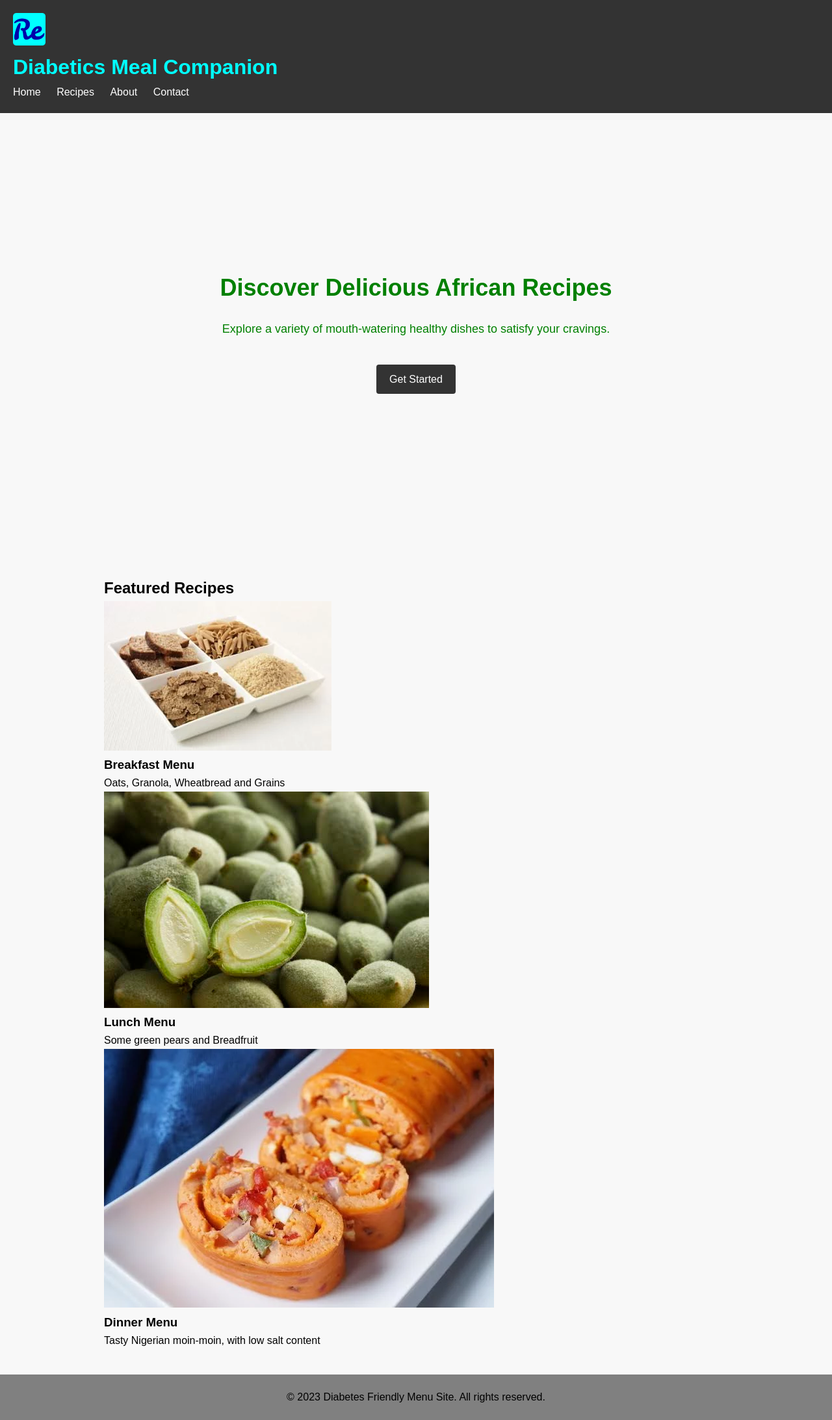
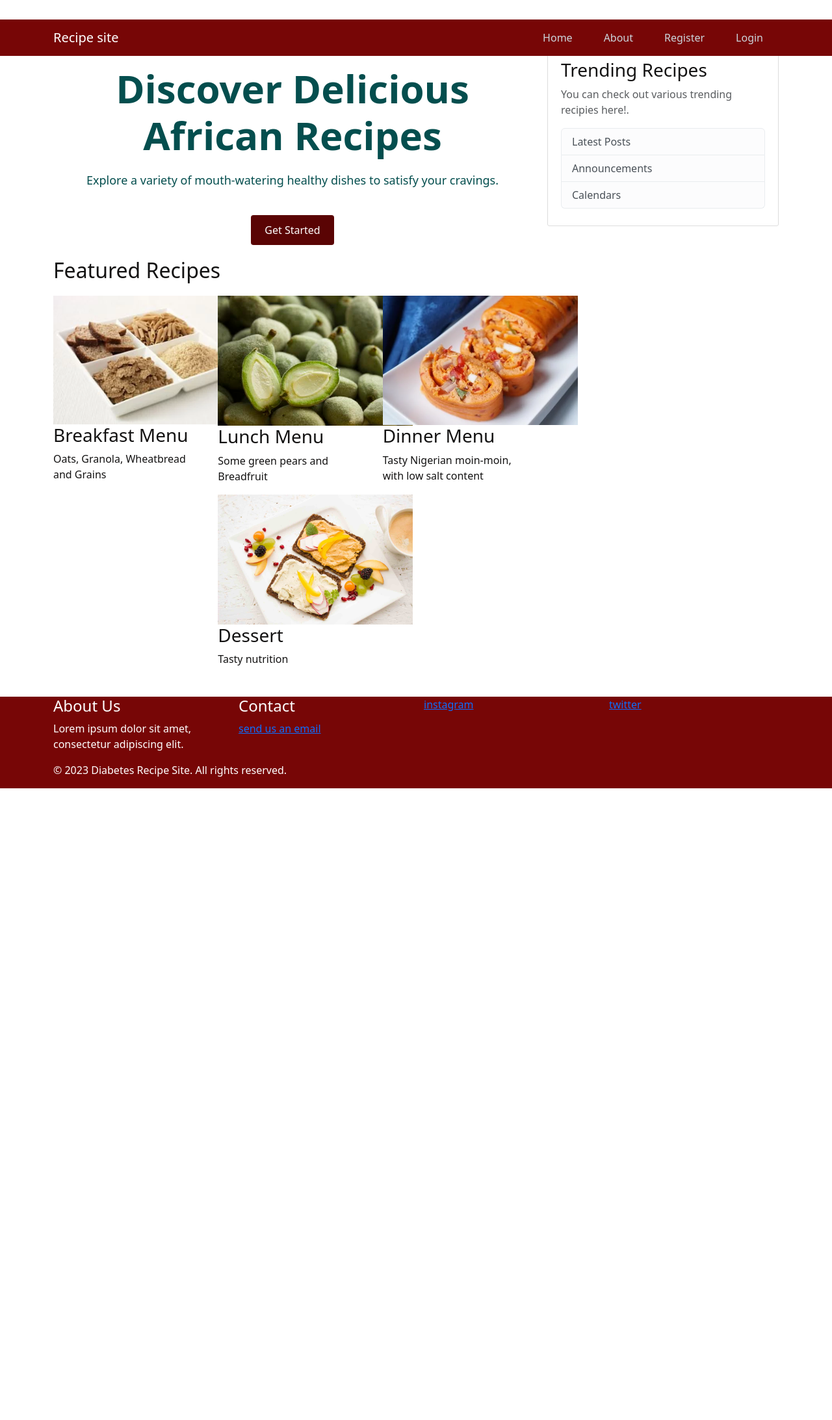
Before and after one commit to GodswillAikpitanyi/Recipe_App, a Flask app: template recipeapp/templates/landing_page.html in a window 1280 px wide. Shown: the whole page at 65% size. After the commit the page ends 1213 px from the top, so only its background shows below. Run offline with Flask 3, Linux system fonts and the light colour scheme; the template is opened without the code that fills it: most values are stand-ins (such as "Sample title", 1, 10 or a date in 2020).

Commit message:
updated stying

```diff
--- a/recipeapp/routes.py
+++ b/recipeapp/routes.py
@@ -28,6 +28,10 @@ posts = [
 def home():
     return (render_template('home.html', posts=posts))
 
+@app.route("/landing_page", methods=['GET', 'POST'])
+def landing_page():
+    return (render_template('landing_page.html', title='Landing Page'))
+
 @app.route("/about")
 def about():
     return (render_template('about.html', title='About'))
--- a/recipeapp/static/main.css
+++ b/recipeapp/static/main.css
@@ -1,32 +1,100 @@
+/* Global styles */
 body {
-  background: #ccdcd5;
-  color: #333333;
+  background: #ffffff;
+  color: #131212;
   margin-top: 5rem;
 }
 
 h1,
-h2,
-h3,
+/* h3, */
 h4,
 h5,
 h6 {
-  color: #444444;
+  color: #ffffff;
 }
 
+/* footer styles */
 .bg-steel {
-  background-color: #9e9496;
+  background-color: #770606;
+  position: absolute;
+  width: 100%;
+  align-items: center;
+  margin-top: 30px;
 }
 
+ul li {
+  list-style: none;
+}
+
+/* Nav bar section */
 .site-header .navbar-nav .nav-link {
   color: #cbd5db;
 }
 
 .site-header .navbar-nav .nav-link:hover {
-  color: #ffffff;
+  color: rgb(230, 19, 36);
 }
 
 .site-header .navbar-nav .nav-link.active {
   font-weight: 500;
+}
+
+/* Hero section */
+#hero {
+  background-size: cover;
+  color: rgb(4, 78, 78);
+  text-align: center;
+}
+
+#hero h2 {
+  font-size: 60px;
+  margin-bottom: 20px;
+  font-weight: bolder;
+}
+
+#hero p {
+  font-size: 18px;
+  margin-bottom: 40px;
+}
+
+.container-box {
+  max-width: 960px;
+  height: auto;
+  margin: 20px;
+  display: flex;
+  flex-direction: column;
+  align-items: center;
+  justify-content: center;
+}
+
+.btn {
+  display: inline-block;
+  padding: 10px 20px;
+  background-color: #5a0404;
+  color: #ffffff;
+  text-decoration: none;
+  border-radius: 4px;
+}
+
+.btn:hover {
+  opacity: 80%;
+  background-color: rgb(43, 168, 168);
+}
+
+/* Body */
+#featured-recipes h2 {
+  margin-bottom: 20px;
+}
+
+div.store {
+  display: flex;
+  flex-wrap: wrap;
+  justify-content: space-around;
+}
+
+div.recipe-card img {
+  max-width: 300px;
+  max-height: 300px;
 }
 
 .content-section {
@@ -42,7 +110,7 @@ h6 {
 }
 
 a.article-title:hover {
-  color: #428bca;
+  color: #0e375a;
   text-decoration: none;
 }
 
@@ -84,7 +152,11 @@ a.article-title:hover {
   font-size: 2.5rem;
 }
 
-.footer {
-  height: 70px;
+/* .footer{
+  position: absolute;
+  height: 80px;
+  width: 100%;
   bottom: 0;
-}
+  align-items: center;
+
+} */
--- a/recipeapp/static/styles.css
+++ b/recipeapp/static/styles.css
@@ -1,4 +1,4 @@
-/* Some default styles */
+Some default styles
 body, h1, h2, h3, p, ul, li {
   margin: 0;
   padding: 0;
@@ -11,19 +11,28 @@ body, h1, h2, h3, p, ul, li {
   background-color: #f8f8f8;
 }
 
-  .container {
-    max-width: 960px;
-    margin: 0 auto;
-    padding: 40px;
+/* Header styles
+header {
+  background-color: #333;
+  height: 8vh;
+  color: cyan;
+  padding: 20px;
+  display: flex;
+  justify-content: space-between;
+  align-items: center;
 }
 
-  /* Header styles */
-  header {
-    background-color: #333;
-    color: cyan;
-    padding: 20px;
+div.heads {
+  display: flex;
+  align-items: center;
+  gap: 10px;
 }
 
+.heads h1 {
+  font-size: 18px;
+}
+
+/* Nav bar */
 nav ul {
   list-style-type: none;
 }
@@ -36,24 +45,39 @@ body, h1, h2, h3, p, ul, li {
 nav ul li a {
   color: #fff;
   text-decoration: none;
-  }
+  display: inline-block;
+  background-color: rgb(7, 128, 128);
+  border-radius: 8px;
+  padding: 3px 20px;
+  font-size: 15px;
+} */
 
 /* Hero section styles */
 #hero {
   background-size: cover;
-    color: green;
-    padding: 200px 0;
+  color: rgb(4, 78, 78);
   text-align: center;
 }
 
 #hero h2 {
-    font-size: 36px;
+  font-size: 60px;
   margin-bottom: 20px;
+  font-weight: bolder;
 }
 
 #hero p {
   font-size: 18px;
   margin-bottom: 40px;
+}
+
+.container {
+  max-width: 960px;
+  height: auto;
+  margin: 80px auto;
+  display: flex;
+  flex-direction: column;
+  align-items: center;
+  justify-content: center;
 }
 
 .btn {
@@ -69,18 +93,17 @@ body, h1, h2, h3, p, ul, li {
   opacity: 80%;
 }
 
-  .recipe-card {
-    max-width: 100px;
-    max-height: 200px;
-    display: inline;
+#featured-recipes h2 {
+  margin-bottom: 20px;
 }
 
-  footer {
+div.store {
   display: flex;
-    justify-content: center;
-    align-items: center;
-    height: 70px;
-    width: 100%;
-    position: absolute;
-    background-color: gray;
+  flex-wrap: no-wrap;
+  justify-content: space-evenly;
 }
+
+div.recipe-card img {
+  max-width: 300px;
+  max-height: 300px;
+}
--- a/recipeapp/templates/about.html
+++ b/recipeapp/templates/about.html
@@ -17,6 +17,10 @@
     Etiam rhoncus. Maecenas tempus, tellus eget condimentum rhoncus, sem quam semper libero, sit amet adipiscing sem neque sed ipsum.
     Nam quam nunc, blandit vel, luctus pulvinar, hendrerit id, lorem. Maecenas nec odio et ante tincidunt tempus.
     Donec vitae sapien ut libero venenatis faucibus. Nullam quis ante. Etiam sit amet orci eget eros faucibus tincidunt.
-    Duis leo. Sed fringilla mauris sit amet nibh. Donec sodales sagittis magna. Sed consequat, leo eget bibendum sodales, augue velit cursus nunc,
+    Duis leo. Sed fringilla mauris sit amet nibh. Donec sodales sagittis magna. Sed consequat, leo eget bibendum sodales
+    As people grow and age begins to take it's course, humans are plagued
+        with various chronic diseases that come with age. One of those diseases
+        on the rise is diabetes. While there is no cure for these chronic diseases,
+        it can be managed and for this we have put together a means to
   </p>
 {% endblock content %}
--- a/recipeapp/templates/landing_page.html
+++ b/recipeapp/templates/landing_page.html
@@ -1,58 +1,36 @@
-<!DOCTYPE html>
-<html lang="en">
-<head>
-    <meta charset="UTF-8">
-    <meta http-equiv="X-UA-Compatible" content="IE=edge">
-    <meta name="viewport" content="width=device-width, initial-scale=1.0">
-  <title>Diabetic Friendly Meals</title>
-  <link rel="stylesheet" type="text/css" href="/recipeapp/static/styles.css">
-  <link rel="icon" href="/recipeapp/static/images/favicon-32x32.png">
-</head>
-<body>
-  <header>
-    <img src="/recipeapp/static/images/apple-touch-icon.png" style="max-height: 50px;" alt="icon">
-    <h1>Diabetics Meal Companion</h1>
-    <nav>
-      <ul>
-        <li><a href="#">Home</a></li>
-        <li><a href="#">Recipes</a></li>
-        <li><a href="#">About</a></li>
-        <li><a href="#">Contact</a></li>
-      </ul>
-    </nav>
-  </header>
-
+{% extends 'layout.html'%}
+{% block content %}
   <section id="hero">
-    <div class="container">
-      <h2>Discover Delicious African Recipes</h2>
+    <div class="container-box">
+      <h2 class="main">Discover Delicious African Recipes</h2>
       <p>Explore a variety of mouth-watering healthy dishes to satisfy your cravings.</p>
-      <a href="#" class="btn">Get Started</a>
+      <a href="{{ url_for('register') }}" class="btn">Get Started</a>
     </div>
   </section>
 
   <section id="featured-recipes">
-    <div class="container">
-      <h2>Featured Recipes</h2>
-      <div class="recipe-card">
-        <img src="/recipeapp/static/images/recipe1.jpg" alt="Recipe 1">
+    <h2>Featured Recipes</h2>
+    <div class="store row">
+      <div class="recipe-card col-md-4">
+        <img src="{{url_for('static', filename='images/recipe1.jpg')}}" alt="Recipe 1">
         <h3>Breakfast Menu</h3>
         <p>Oats, Granola, Wheatbread and Grains</p>
       </div>
-      <div class="recipe-card">
-        <img src="/recipeapp/static/images/recipe2.jpg" alt="Recipe 2">
+      <div class="recipe-card col-md-4">
+        <img src="{{url_for('static', filename='images/recipe2.jpg')}}" alt="Recipe 2">
         <h3>Lunch Menu</h3>
         <p>Some green pears and Breadfruit</p>
       </div>
-      <div class="recipe-card">
-        <img src="/recipeapp/static/images/recipe3.jpg" alt="Recipe 3">
+      <div class="recipe-card col-md-4">
+        <img src="{{url_for('static', filename='images/recipe3.jpg')}}" alt="Recipe 3">
         <h3>Dinner Menu</h3>
         <p>Tasty Nigerian moin-moin, with low salt content</p>
       </div>
+      <div class="recipe-card col-md-4">
+        <img src="{{url_for('static', filename='images/recipe4.jpg')}}" alt="Recipe 4">
+        <h3>Dessert</h3>
+        <p>Tasty nutrition</p>
+      </div>
     </div>
   </section>
-
-  <footer>
-    <p>&copy; 2023 Diabetes Friendly Menu Site. All rights reserved.</p>
-  </footer>
-</body>
-</html>
+{% endblock content %}
--- a/recipeapp/templates/layout.html
+++ b/recipeapp/templates/layout.html
@@ -27,7 +27,7 @@
   <header class="site-header">
     <nav class="navbar navbar-expand-md navbar-dark bg-steel fixed-top">
       <div class="container">
-        <a class="navbar-brand mr-4" href="/">Recipe site</a>
+        <a class="navbar-brand mr-4" href="{{ url_for('landing_page') }}">Recipe site</a>
         <button class="navbar-toggler" type="button" data-toggle="collapse" data-target="#navbarToggle" aria-controls="navbarToggle" aria-expanded="false" aria-label="Toggle navigation">
           <span class="navbar-toggler-icon"></span>
         </button>
@@ -80,7 +80,7 @@
   <script src="https://cdn.jsdelivr.net/npm/bootstrap@5.3.0-alpha3/dist/js/bootstrap.bundle.min.js" integrity="sha384-ENjdO4Dr2bkBIFxQpeoTz1HIcje39Wm4jDKdf19U8gI4ddQ3GYNS7NTKfAdVQSZe" crossorigin="anonymous"></script>
 
   <!-- footer -->
-  <footer class="footer fixed-bottom bg-steel text-green">
+  <footer class="footer bg-steel text-white">
     <div class="container">
         <div class="row">
             <div class="col-md-3">
@@ -88,7 +88,7 @@
                 <p>Lorem ipsum dolor sit amet, consectetur adipiscing elit.</p>
             </div>
             <div class="col-md-3">
-                <h4>Contact</h4>
+              <h4>Contact</h4>
                 <a href="recipeapp@mail.com">send us an email</a>
             </div>
             <div class="col-md-3">
@@ -97,7 +97,8 @@
             <div class="col-md-3">
               <a href="www.twitter.com/recipe_app">twitter</a>
             </div>
-        </div>
+          </div>
+        <p>&copy; 2023 Diabetes Recipe Site. All rights reserved.</p>
     </div>
 </footer>
 </body>
```
Also changed, not shown: recipeapp/static/images/recipe4.jpg (added). Lines whose indentation alone changed are shown as unchanged.
